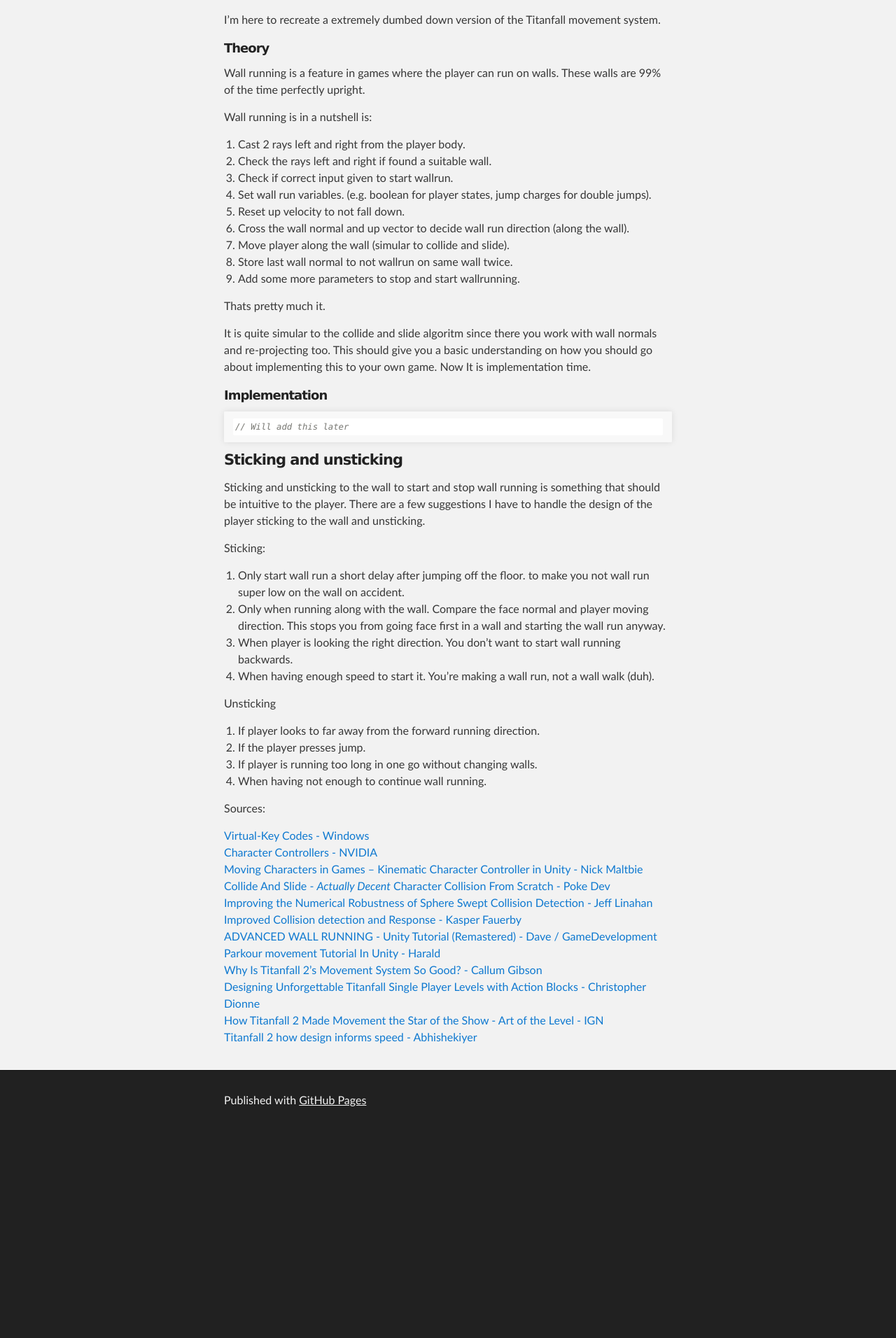
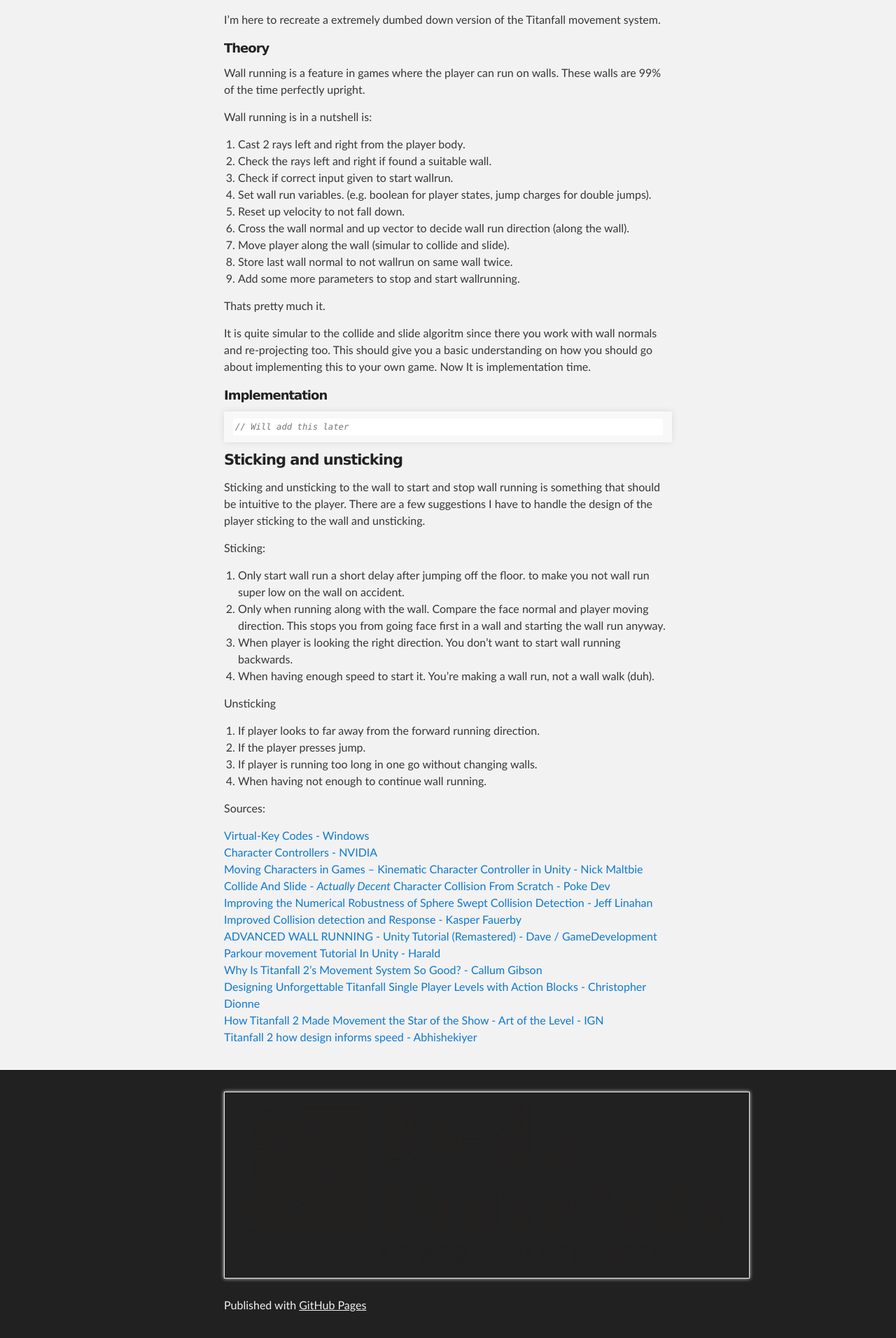
Before and after one commit to TijnFlinterman/blog, a Jekyll site: the page built from wall-running-technical-breakdown-part-2.md, in a window 1280 px wide. Shown: the part 1781-3693 px from the top of the page at 70% size. Built offline with Jekyll 4.4.1, drawn with Linux system fonts in a browser that asks for light colours; before the commit the page ends 3400 px from its top, so only the background shows below that.

Commit message:
[+] Added buas logo

```diff
--- a/_layouts/default.html
+++ b/_layouts/default.html
@@ -45,6 +45,7 @@
         {% if site.github.is_project_page %}
         <p class="copyright">{{ site.title | default: site.github.repository_name }} maintained by <a href="{{ site.github.owner_url }}">{{ site.github.owner_name }}</a></p>
         {% endif %}
+        <img src="..//assets/images/Logo BUas_Black.png" alt="Buas_Logo">
         <p>Published with <a href="https://pages.github.com">GitHub Pages</a></p>
       </footer>
     </div>
```
Also changed, not shown: assets/images/Logo BUas_Black.png (added).
